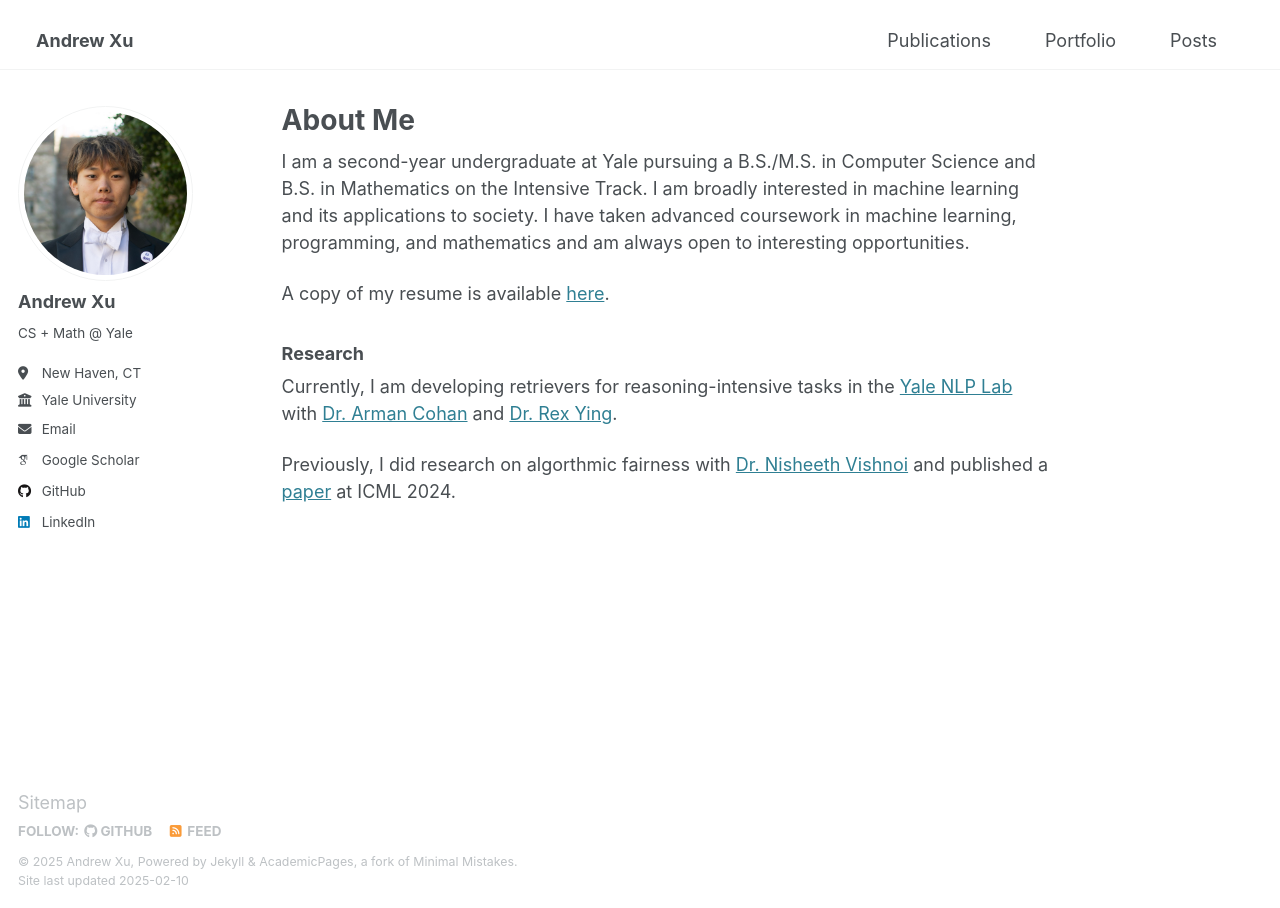
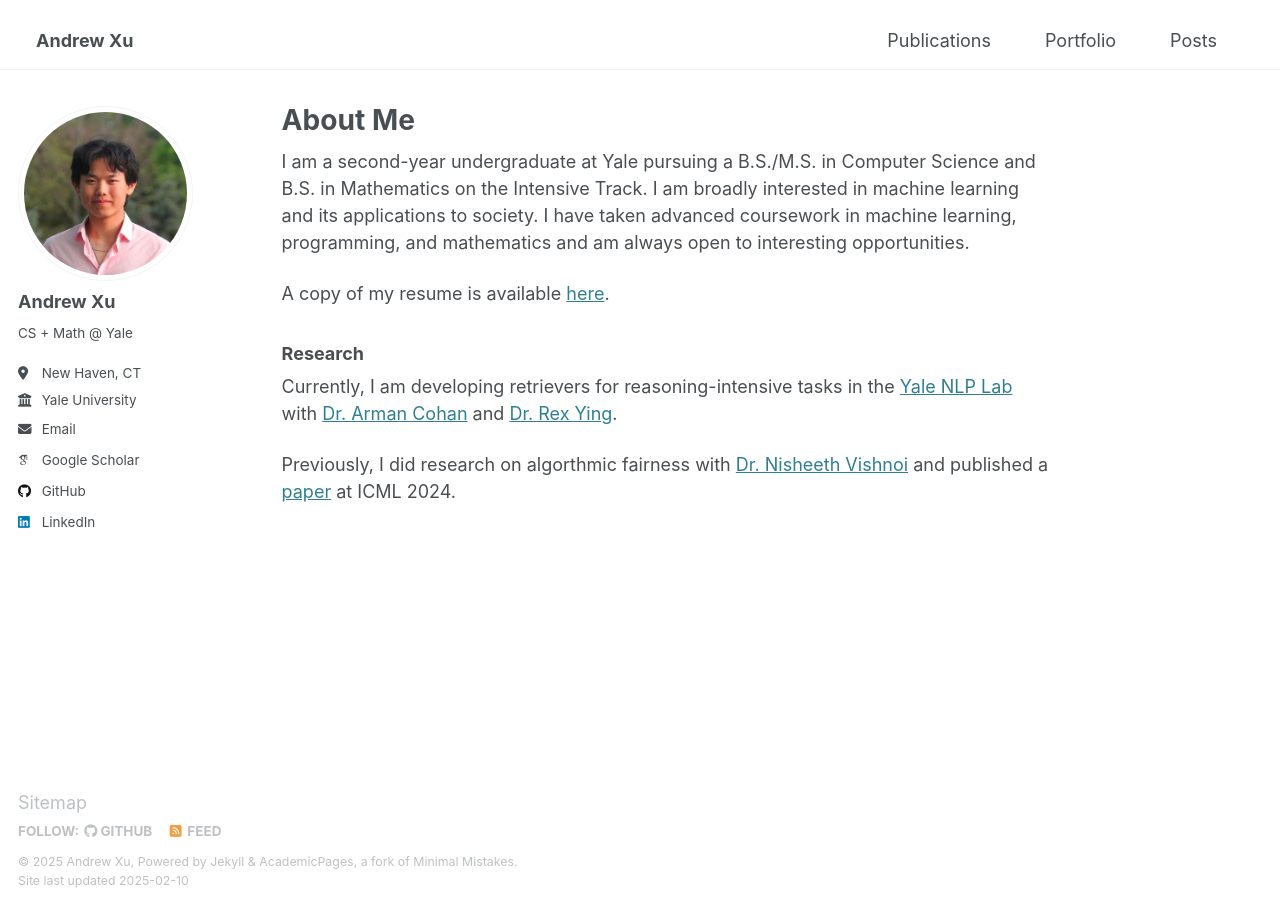
Before and after one commit to sandrewxu/sandrewxu.github.io, a Jekyll site: the page built from _pages/about.md, in a window 1280 px wide. Built offline with Jekyll 4.4.1, drawn with Linux system fonts in a browser that asks for light colours; some web fonts are replaced.

```diff
--- a/_config.yml
+++ b/_config.yml
@@ -22,7 +22,7 @@ repository               : "sandrewxu/sandrewxu.github.io"
 #               Additional customization can be done by editing /_includes/author-profile.html
 author:
   # Biographic information
-  avatar           : "sandrewxu_24FA_doox.jpeg"
+  avatar           : "AndrewXu040524.jpeg"
   name             : "Andrew Xu"
   pronouns         : # "he/him"
   bio              : "CS + Math @ Yale"
--- a/_pages/about.md
+++ b/_pages/about.md
@@ -9,7 +9,7 @@ redirect_from:
 
 I am a second-year undergraduate at Yale pursuing a B.S./M.S. in Computer Science and B.S. in Mathematics on the Intensive Track. I am broadly interested in machine learning and its applications to society. I have taken advanced coursework in machine learning, programming, and mathematics and am always open to interesting opportunities.
 
-A copy of my resume is available [here](files/Andrew_Xu_Resume_02072025.pdf).
+A copy of my resume is available [here](files/Andrew_Xu_Resume_02102025.pdf).
 
 ### Research
 
```
Also changed, not shown: images/AndrewXu040524.jpeg (added), 3 other files.
